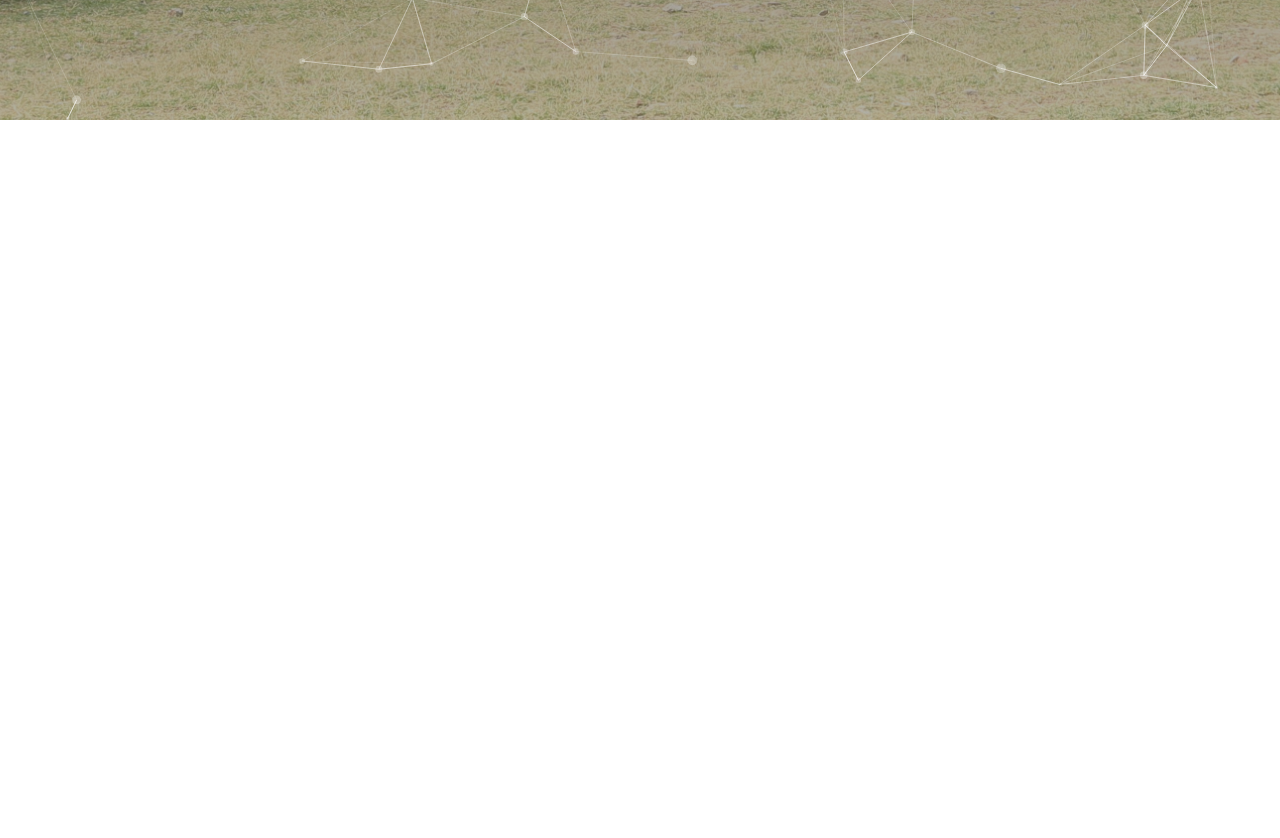
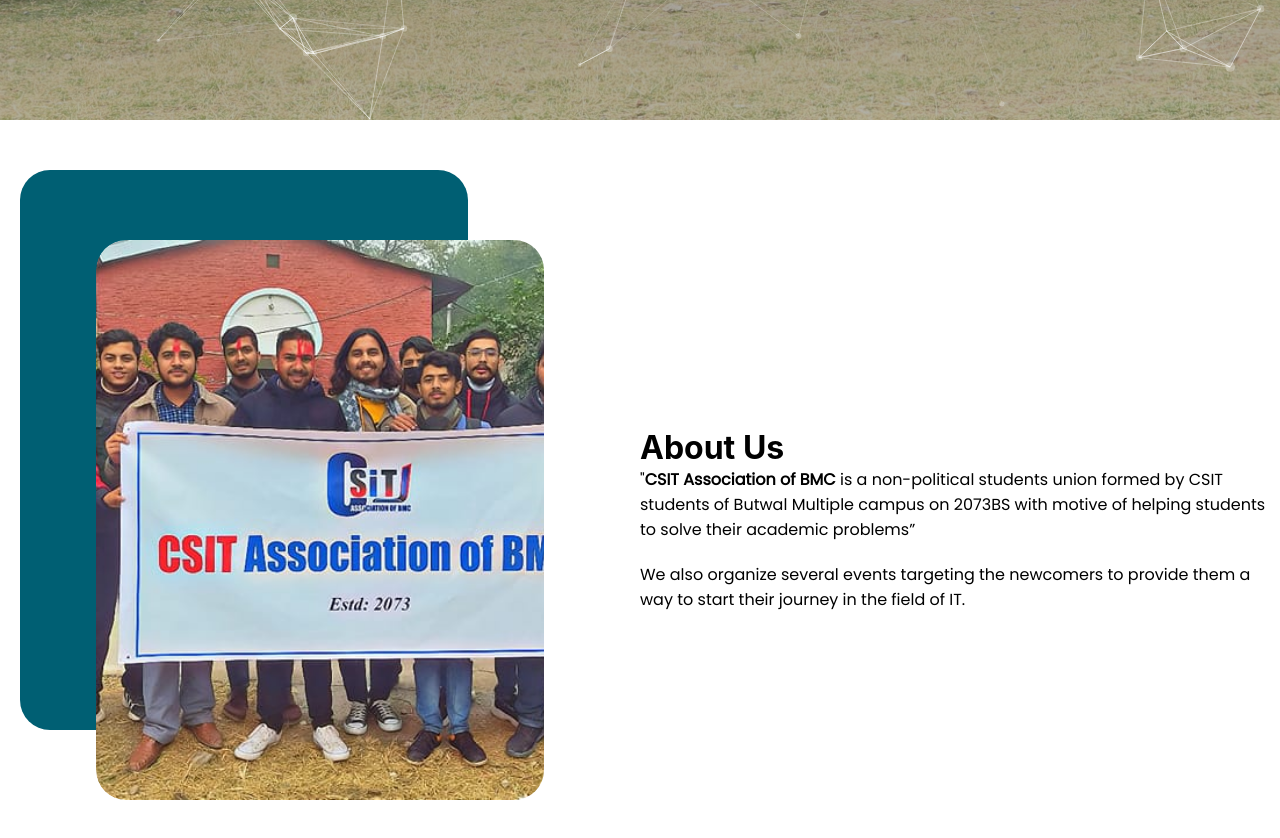
Before and after one commit to sachinpantha/CSITA-BMC-Website, a React (Create React App) app: page / in a window 1280 px wide. Shown: the part 680-1518 px from the top of the page. Before the commit the page ends 800 px from the top, so only its background shows below. Built offline with nearby package versions, Linux system fonts and the light colour scheme.

Commit message:
Added AOS feature and updated UseEffect Hooks

```diff
--- a/package.json
+++ b/package.json
@@ -6,6 +6,7 @@
     "@testing-library/jest-dom": "^5.16.4",
     "@testing-library/react": "^13.3.0",
     "@testing-library/user-event": "^13.5.0",
+    "aos": "^2.3.4",
     "react": "^18.2.0",
     "react-dom": "^18.2.0",
     "react-scripts": "5.0.1",
--- a/src/App.js
+++ b/src/App.js
@@ -1,10 +1,17 @@
-import React from 'react'
+import {React,useEffect} from 'react'
 import Header from "../src/components/Header/Header"
+import About from "../src/components/About/About"
+import "aos/dist/aos.css"
+import Aos from 'aos';
 const App = () => {
+  useEffect(()=>{
+    Aos.init({easing:"ease",duration:700})
+   })
   return (
     <div>
 
       <Header />
+      <About />
     </div>
   )
 }
--- /dev/null
+++ b/src/components/About/About.css
@@ -0,0 +1,66 @@
+
+.a-sub,.a-desc{
+    font-family: 'Poppins', sans-serif;
+}
+.about{
+    height:100vh;
+    overflow-x: hidden;
+    display: flex;
+    align-items: center;
+
+}
+.about-left{
+    flex:1;
+    display: flex;
+    justify-content: center;
+    align-items: center;
+    position: relative;
+    height: 100%;
+}
+.about-right{
+    flex:1;
+}
+.about-card{
+    width: 70%;
+    height:70vh;
+    border-radius: 30px;
+    position: relative;
+    overflow: hidden;
+}
+.about-img{
+    width: 120%;
+    height:100%;
+    object-fit: cover;
+    border-radius: 30px;
+}
+.about-card.bg{
+    position: absolute;
+    top: 50px;
+    left: 20px;
+    background-color: #005F73;
+}
+@media screen and (max-width: 480px) {
+    @media screen and (max-width:480px) {
+        .about{
+          flex-direction: column;
+          text-align: center;
+          margin-top: 50px;
+        }
+
+        .about-left {
+          width: 100%;
+        }
+
+        .about-card {
+          height: 30vh;
+        }
+
+        .about-card.bg {
+          display: none;
+        }
+
+        .about-right{
+          padding: 20px;
+        }
+    }
+}
--- /dev/null
+++ b/src/components/About/About.jsx
@@ -0,0 +1,32 @@
+import React from "react";
+import ImG2 from "../../Assets/aboutimg.jpg";
+import "./About.css";
+const about = () => {
+  return (
+    <div className="about">
+      <div className="about-left">
+        <div className="about-card bg"></div>
+        <div className="about-card">
+          <img src={ImG2} alt="" className="about-img" />
+        </div>
+      </div>
+      <div className="about-right">
+        <h1 className="a-title">About Us</h1>
+        <div className="sep">
+          <p className="a-sub" data-aos="fade-left">
+            "<span style={{ fontWeight: "bold" }}>CSIT Association of BMC</span>{" "}
+            is a non-political students union formed by
+            CSIT students of Butwal Multiple campus on 2073BS with motive of
+            helping students to solve their academic problems”
+          </p>
+          <br />
+          <p className="a-desc" data-aos="fade-left" data-aos-delay={200}>
+            We also organize several events targeting the newcomers to provide them a way to start their journey in the field of IT.
+          </p>
+        </div>
+      </div>
+    </div>
+  );
+};
+
+export default about;
--- a/src/components/Header/Particle.jsx
+++ b/src/components/Header/Particle.jsx
@@ -68,7 +68,7 @@
               default: "bounce",
             },
             random: false,
-            speed: 3,
+            speed: 1.5,
             straight: false,
           },
           number: {
--- a/src/components/Header/header.css
+++ b/src/components/Header/header.css
@@ -42,8 +42,8 @@
 }
 .typewriter{
     position: absolute;
-    top: 50vh;
-    left: 575px;
+    top: 45vh;
+    left: 500px;
     color: white;
     font-size: 3rem;
     font-family: 'Poppins', sans-serif;
```
Also changed, not shown: src/Assets/aboutimg.jpg (added), 1 other file (tests, documents, lock files or other folders).
